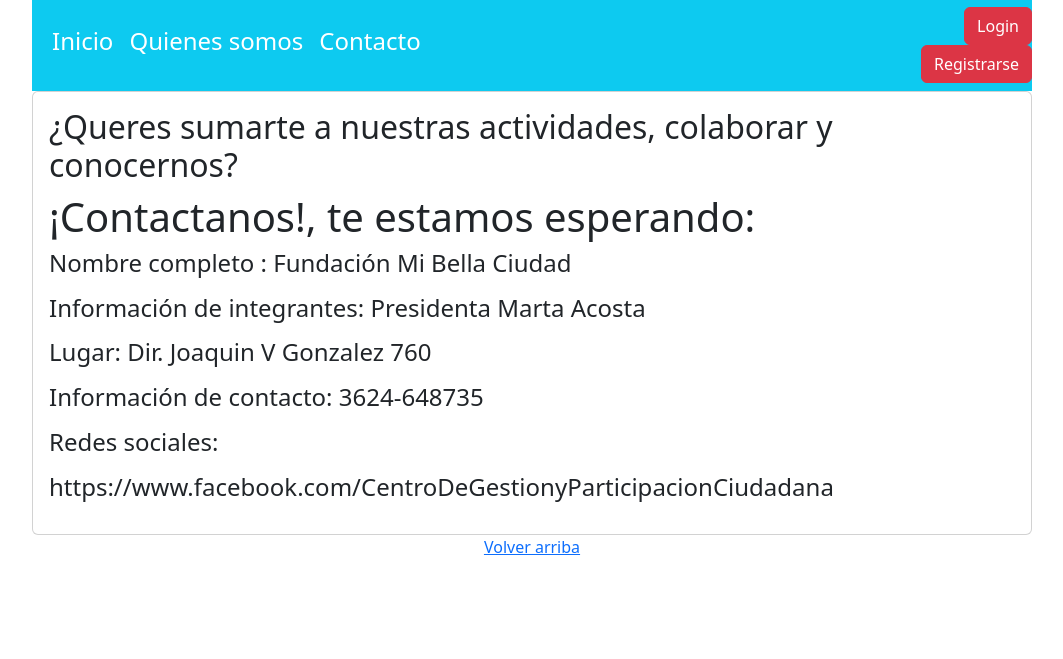
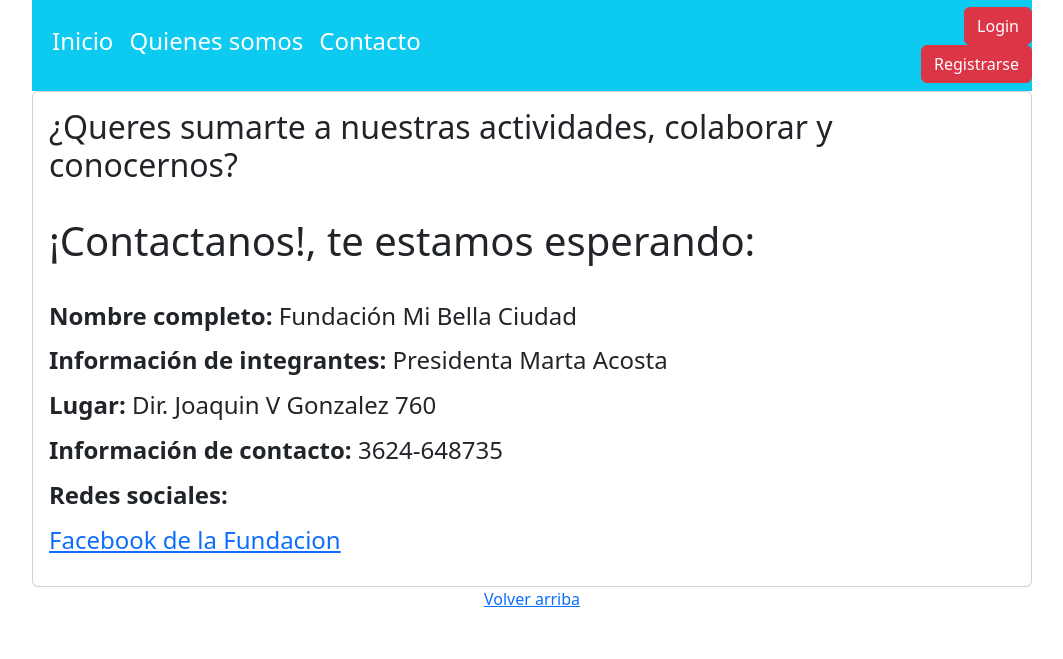
Before and after one commit to LeonardoReichert/BlogWeb-Info, a Django app: page /contacto/ in a window 1280 px wide. Shown: the part 164-823 px from the top of the page, without its empty margins (108-1171 px from the left). Before the commit the page ends 719 px from the top, so only its background shows below. Run offline with Django 4.2, Linux system fonts and the light colour scheme.

Commit message:
fix de categorias al inicio, mejoras en la informacion de contacto

```diff
--- a/BlogWeb/templates/contacto.html
+++ b/BlogWeb/templates/contacto.html
@@ -7,19 +7,25 @@
             <h2>
                 ¿Queres sumarte a nuestras actividades, colaborar y conocernos?
             </h2>
+
+            <br>
             <h1> ¡Contactanos!, te estamos esperando: </h1>
             <h4>
+                <br>
 
-               <p> Nombre completo : Fundación Mi Bella Ciudad</p>
+               <p> <strong>Nombre completo:</strong> Fundación Mi Bella Ciudad</p>
 
-               <p> Información de integrantes: Presidenta Marta Acosta</p>
+               <p> <strong>Información de integrantes:</strong> Presidenta Marta Acosta</p>
 
-                <p> Lugar: Dir. Joaquin V Gonzalez 760</p>
+                <p> <strong>Lugar:</strong>  Dir. Joaquin V Gonzalez 760</p>
 
-                <p> Información de contacto: 3624-648735</p>
+                <p> <strong>Información de contacto:</strong>  3624-648735</p>
 
-                <p> Redes sociales: </p>
-                <p> https://www.facebook.com/CentroDeGestionyParticipacionCiudadana</p>
+                <p> <strong>Redes sociales: </strong> </p>
+                <p><a href="https://www.facebook.com/CentroDeGestionyParticipacionCiudadana">
+                    Facebook de la Fundacion
+                    </a>
+                </p>
 
             </h4>
 
--- a/BlogWeb/templates/informacion.html
+++ b/BlogWeb/templates/informacion.html
@@ -1,5 +1,8 @@
 
 {% extends 'inicio.html' %}
+
+
+{% load static %}
 
 
 {% block titlepage %}
@@ -14,16 +17,24 @@
     <div class="card-body">
 
         {% block info %}
+
+        <br>
+        <center>
+        <img src="{% static 'img/cabecera_info.jpg'%}" width="550" height="400">
+        </center>
+
+        <br>
+        <br>
         <h1>
             ¿Quienes somos?
         </h1>
         <h4>
-
            <p> Un grupo de personas con un propósito común </p>
 
            <p> - Presidenta Marta Acosta </p>
         </h4>
 
+        <br>
         <h1>
             Objetivo Social:
         </h1>
@@ -33,6 +44,7 @@
             pero muy especialmente, cuando los derechos han sido amenazados, inobservados o vulnerados. </p>
         </h4>
 
+        <br>
         <h1>
             Principios de la Fundación:
         </h1>
@@ -43,6 +55,7 @@
             mayores, cuyo cuidado han sido confiados a esta institución. </p>
         </h4>
 
+        <br>
         <h1>
             Que hacemos:
         </h1>
--- a/BlogWeb/templates/inicio.html
+++ b/BlogWeb/templates/inicio.html
@@ -32,7 +32,6 @@
         <font color="#00A0C0">Fundacion Mi Bella Ciudad</font></h1>
 
 
-
     <nav class="navbar navbar-expand-lg bg-info">
         <div class="container text-center" id="navbarNav">
                 <ul class="navbar-nav">
@@ -48,7 +47,7 @@
                     {% if user.esAdmin %}
                         <li>
                             <a class="nav-link active" href="{% url 'administrar'%}">
-                                <font color="#109010">
+                                <font color="#108010">
                                     <h4>Administrar</h4>
                                 </font>
                             </a>
@@ -99,7 +98,6 @@
 
         <!--
             PAGINACION arriba
-
         -->
 
         {% include 'includes/paginador.html' %}
@@ -129,18 +127,16 @@
             {% endif %}
         {% endfor %}
 
-        {% if noticiasVisibles %}
-            {% if categoriaSeleccionada == "null" %}
+        {% if categoriaSeleccionada == "null" %}
                 <span class="badge rounded-pill text-bg-danger">
                     <a class="nav-link text-white" href="{% url 'inicio' %}?categoria=null">
                         Sin categoria</a>
                 </span>
-            {% else %}
+        {% else %}
                 <span class="badge rounded-pill text-bg-info">
                     <a class="nav-link" href="{% url 'inicio' %}?categoria=null">
                         Sin categoria</a>
                 </span>
-            {%endif%}
         {% endif %}
 
         <br>
```
Also changed, not shown: BlogWeb/static/img/cabecera_info.jpg (added).
